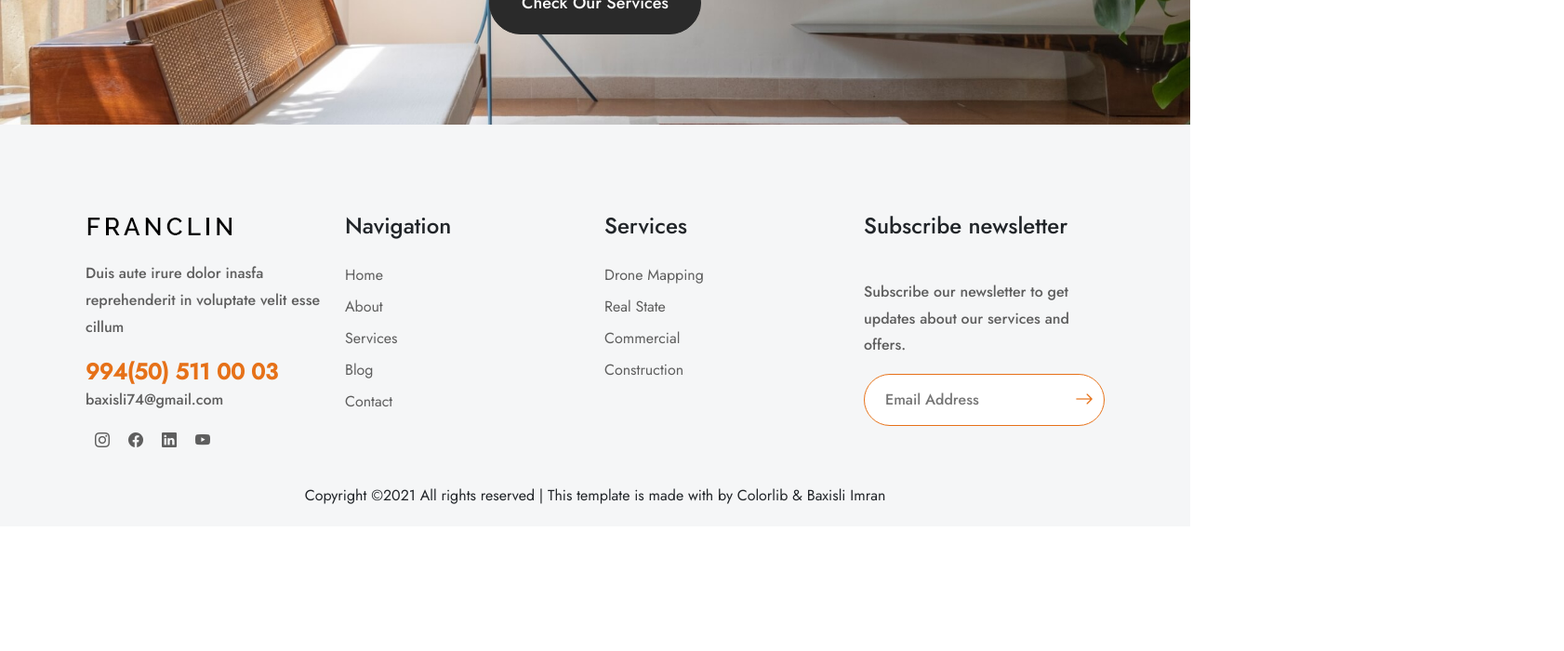
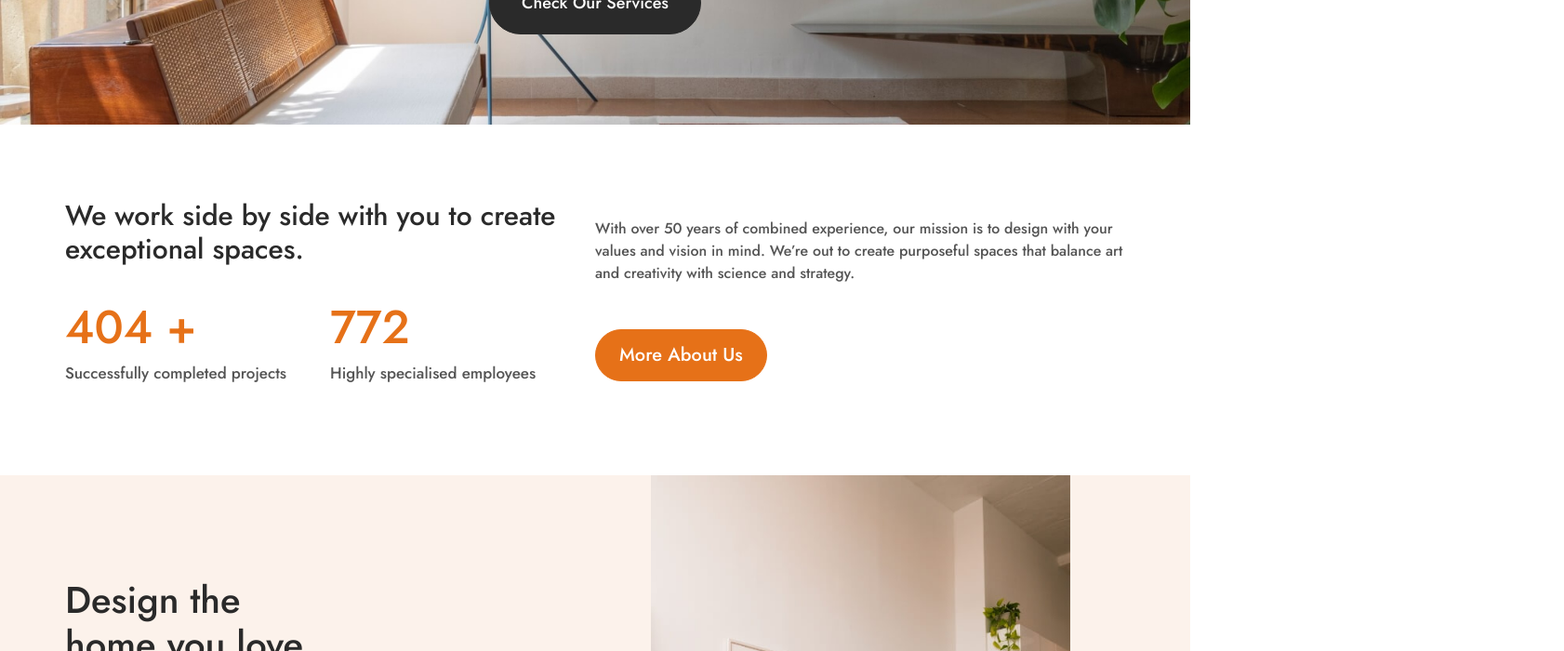
Before and after one commit to bagishly-imran/interior.io, a React (Create React App) app: page / in a window 1280 px wide. Shown: the part 440-1140 px from the top of the page at 93% size, 1682 px wide, since content can reach past the window. Before the commit the page ends 1006 px from the top, so only its background shows below. Built offline with nearby package versions, Linux system fonts and the light colour scheme.

Commit message:
portfolio interior v0.9.4

```diff
--- a/src/App.js
+++ b/src/App.js
@@ -22,7 +22,8 @@ function App() {
         <Navbar/>
 
         <Switch>
-          <Route exact  path = "/imran-portfolio-interior/" component = {Home}/>
+          <Route exact  path = "imran-portfolio-interior/" component = {Home}/>
+          <Route exact  path = "/" component = {Home}/>
         </Switch>
 
         <Footer/>
```
